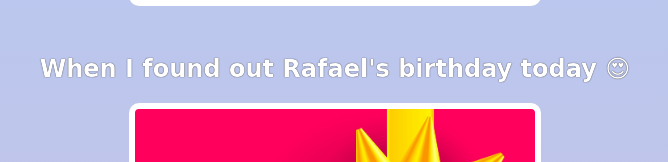
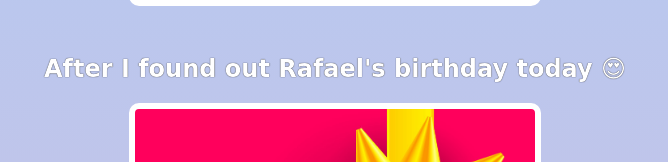
Before and after one commit to SerPet-eng/birthday-gift-prj, a website built with Vite: page index.html in a window 1280 px wide. Shown: the part 918-1080 px from the top of the page, 305-973 px from the left. Built offline with nearby package versions, Linux system fonts and the light colour scheme; a web font is replaced by a local one.

Commit message:
Change message 'when' to 'after'

```diff
--- a/index.html
+++ b/index.html
@@ -20,7 +20,7 @@
         </div>
 
         <div class="gift-section">
-            <h2 class="gift-title">When I found out Rafael's birthday today 😍</h2>
+            <h2 class="gift-title">After I found out Rafael's birthday today 😍</h2>
             <div class="gift-img" id="gift-img-hot"></div>
         </div>
 
```
